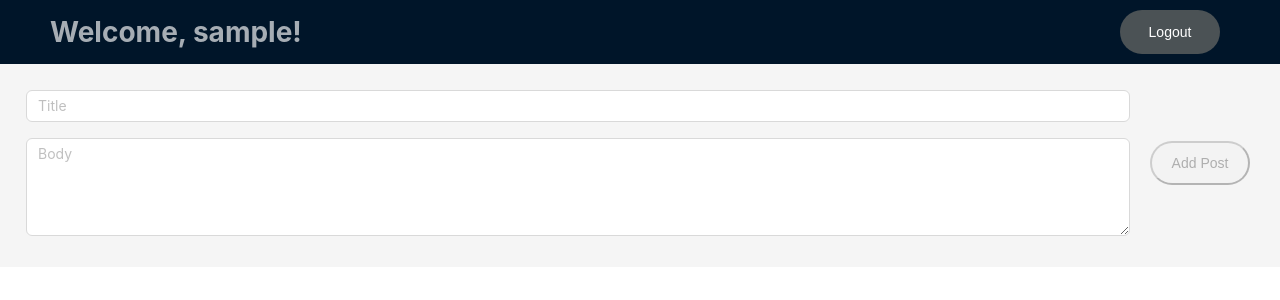
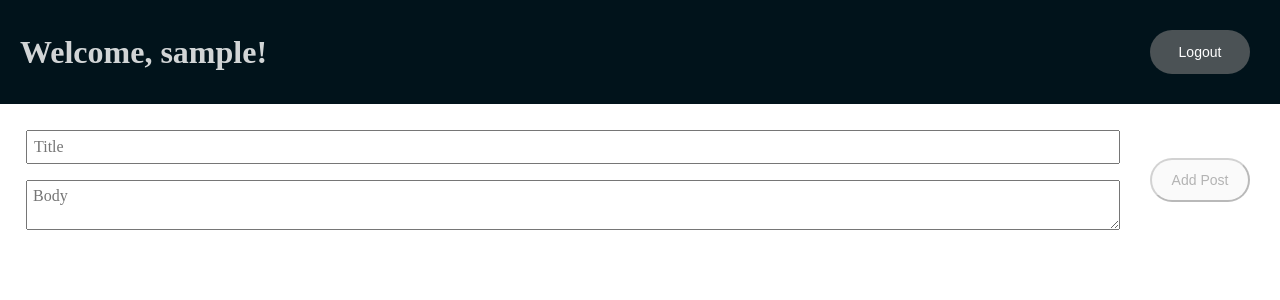
Before and after one commit to xinyitdg/Login-site, a React (Create React App) app: page / in a window 1280 px wide. Shown: the top 300 px of the page. Built offline with nearby package versions, Linux system fonts and the light colour scheme; sample sign-in values are in the browser's storage.

Commit message:
ant design removed

```diff
--- a/src/components/Home.css
+++ b/src/components/Home.css
@@ -1,7 +1,32 @@
+html,
+body {
+  height: 100%;
+  font-family: 'Source Sans Pro';
+  overflow-x: hidden;
+}
+
+textarea, input, select {
+  font-size: inherit;
+  font-weight: inherit;
+  text-decoration: none;
+  font-family: inherit;
+}
+
+.container {
+  overflow: hidden;
+}
+
 .header {
   display: flex;
   align-items: center;
   position: relative;
+  background-color: rgb(1, 19, 27);
+  color: rgba(255, 255, 255, 0.822);
+  padding: 20px;
+}
+
+.menu{
+  flex: 1;
 }
 
 .logout {
@@ -9,15 +34,15 @@
   border: none;
   color: white;
   text-align: center;
-  display: inline-block;
+  /* display: inline-block; */
   font-size: 14px;
   margin: 10px 10px;
   cursor: pointer;
   border-radius: 40px;
   width: 100px;
   height: 44px;
-  position: absolute;
-  right: 50px;
+  /* position: absolute; */
+  /* right: 50px; */
 }
 
 .items-container {
@@ -110,27 +135,46 @@
 
 .add-group{
   display: flex;
+  position: relative;
   align-items: center;
-  margin-bottom: 15px;
-  margin-top: 10px;
-  margin-left: 10px;
-  margin-right: 10px;
+  margin: 10px 10px 15px 10px;
+  width: 100%;
+  justify-content: space-between;
+  overflow: hidden;
 }
 
 .add-input{
+  display: flex;
+  padding: 8px;
+  flex-direction: column;
   flex: 1;
-  padding: 8px;
+  width: 100%;
+  overflow: hidden;
 }
 
-.add-margin {
+.add-title {
   margin: 8px;
+  padding: 6px;
+  width: 100%;
+}
+
+.add-body {
+  margin: 8px;
+  padding: 6px;
+  min-width: 100%;
+  max-width: 100%;
+  min-height: 50px;
+  max-height: 100px;
+
 }
 
 .add-button{
+  display: flex;
+  flex-shrink: 0;
   text-align: center;
   display: inline-block;
   font-size: 14px;
-  margin: 20px;
+  margin: 30px 40px 30px 30px;
   cursor: pointer;
   border-radius: 40px;
   width: 100px;
--- a/src/components/Home.jsx
+++ b/src/components/Home.jsx
@@ -1,12 +1,8 @@
 import React, { useContext, useEffect, useState } from "react";
 import { useNavigate } from "react-router-dom";
 import "./Home.css";
-import { Layout, Menu, Input } from "antd";
 import { UserContext } from "../context/UserContext";
 import EditList from "./EditList";
-
-const { TextArea } = Input;
-const { Header } = Layout;
 
 const Home = () => {
   const { dataList, setDataList, loginName, setLoginName, newData, setNewData } = useContext(UserContext);
@@ -106,31 +102,28 @@ const Home = () => {
 
 
   return (
-    <Layout>
-      <Header className="header">
-        <Menu theme="dark" mode="horizontal">
-          <div style={{ flex: 1 }}>
-            <h1>Welcome, {username}!</h1>
-          </div>
-          <button className="logout" onClick={goToLogin}>
-            Logout
-          </button>
-        </Menu>
-      </Header>
+    <div className="container">
+      <div className="header">
+        <div className="menu">
+          <h1>Welcome, {username}!</h1>
+        </div>
+        <button className="logout" onClick={goToLogin}>
+          Logout
+        </button>
+      </div>
       <div className="item-container">
         <div className="add-group">
           <div className="add-input">
-            <Input
-              className="add-margin"
+            <input
+              className="add-title"
               placeholder="Title"
               value={newData.title}
               onChange={(e) => setNewData({ ...newData, title: e.target.value })}
               required
             />
-            <TextArea
-              className="add-margin"
+            <textarea
+              className="add-body"
               placeholder="Body"
-              rows={4}
               value={newData.body}
               onChange={(e) => setNewData({ ...newData, body: e.target.value })}
               required
@@ -190,7 +183,7 @@ const Home = () => {
           </div>
         ))}
       </div>
-    </Layout>
+    </div>
   );
 };
 
```
